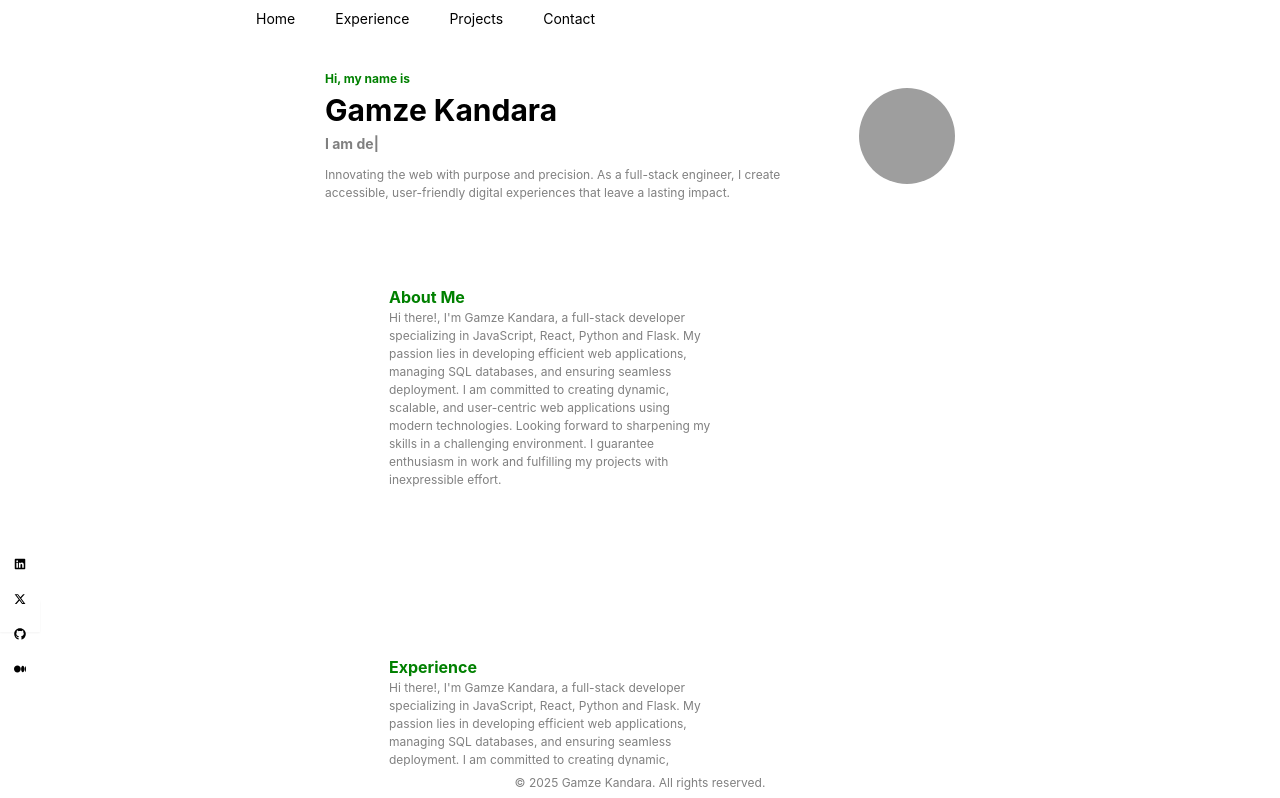
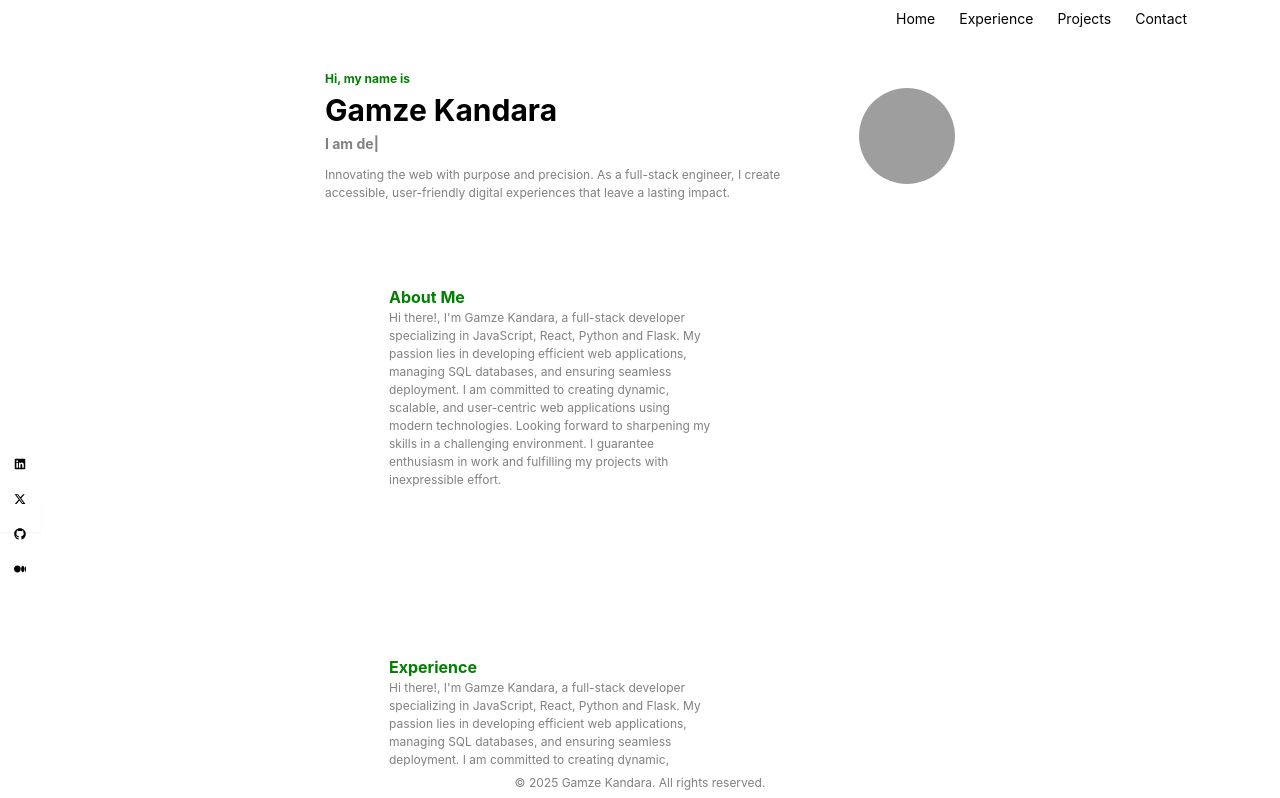
Before and after one commit to Gamze1314/Nextjs---portfolio, a Next.js app: page / in a window 1280 px wide. Shown: the top 798 px of the page. Built offline with nearby package versions, Linux system fonts and the light colour scheme; grey boxes are pictures that could not be loaded.

Commit message:
update home page margin top

```diff
--- a/app/components/navbar.js
+++ b/app/components/navbar.js
@@ -8,7 +8,7 @@ export default function Navbar() {
       as="nav"
       position="fixed"
       top="0"
-      left="50%"
+      left="100%"
       alignItems="center"
       transform="translateX(-50%)"
       width="100%"
@@ -19,7 +19,7 @@ export default function Navbar() {
       py={2}
       px={4}
       zIndex="1000"
-      display={["none", "flex", "flex"]}
+      display={["none", "flex", "flex", "flex"]}
     >
       <Flex justify="center" align="center">
         <Flex
@@ -27,7 +27,7 @@ export default function Navbar() {
           listStyleType="none"
           justify="center"
           align="center"
-          gap={10} // Adjust spacing as needed
+          gap={6}
         >
           <Link href="#home" scrollBehavior="smooth">
             <Text color="black" _hover={{ color: "green" }} fontSize="sm">
--- a/app/components/sidebar.js
+++ b/app/components/sidebar.js
@@ -6,10 +6,10 @@ export default function SideBar() {
   return (
     <Box
       as="section"
-      position={["fixed", "fixed", "fixed"]}
+      position={["fixed", "fixed", "fixed", "fixed"]}
       left={["0", "0", "0"]}
-      top={["1300", "1300", "600"]}
-      bottom={["0", "0", "0"]}
+      top={["1300", "1300", "600", "500"]}
+      bottom={["0", "0", "0", "0"]}
       boxSize={2}
       width="40px"
       bg="white"
--- a/app/layout.js
+++ b/app/layout.js
@@ -19,9 +19,9 @@ export default function RootLayout({ children }) {
     <html lang="en" suppressHydrationWarning>
       <body>
         <Provider>
-          <NavBar display={["flex", "flex", "flex"]}/>
+          <NavBar display={["flex", "flex", "flex", "flex"]}/>
           {children}
-          <SideBar display={["flex", "flex", "flex"]}/>
+          <SideBar display={["flex", "flex", "flex", "flex"]}/>
           <Footer />
         </Provider>
       </body>
--- a/app/page.js
+++ b/app/page.js
@@ -12,16 +12,16 @@ const Home = () => {
     <>
       <Box
         position="relative"
-        left={["0", "50%", "50%"]} // Adjust left for small screens
+        left={["0", "50%", "50%", "%50"]} // Adjust left for small screens
         transform={["none", "translateX(-50%)", "translateX(-50%)"]} // Adjust transform
         maxWidth="650px"
         minWidth="min-w-24"
-        marginTop={["0", "60px", "60px"]} // Adjust marginTop
+        marginTop={["0", "60px", "60px", "60px"]} // Adjust marginTop
         padding="10px"
       >
         <Box id="home" as="section">
           <Flex
-            direction={["column", "row", "row"]}
+            direction={["column", "row", "row", "row"]}
             justify="center" // Center content horizontally
             alignItems="center"
             height="auto"
```
